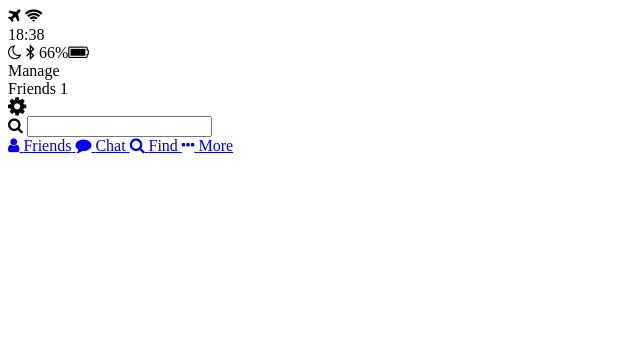
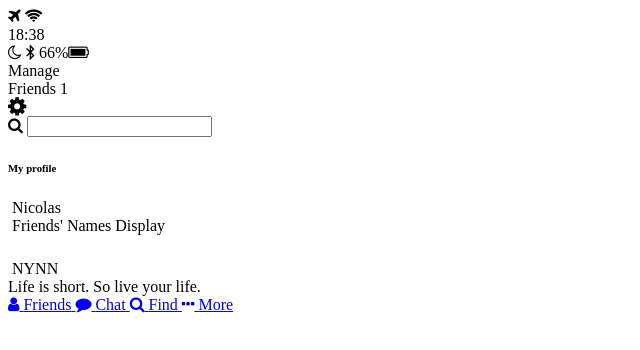
Before and after one commit to sik2/kakao-clone, a plain HTML site: page index.html in a window 1280 px wide. Shown: the whole page, without its empty margins (0-640 px from the left). Drawn offline with Linux system fonts and the light colour scheme.

Commit message:
clone 1-6

```diff
--- a/index.html
+++ b/index.html
@@ -46,6 +46,37 @@
             <i class="fa fa-search"></i>
             <input type="text" paceholder="Find Frindes, chats, Plus Friends">
         </div>
+        <section class="friend_section">
+            <header class = "friend_headers-header">
+                <h6 class="freinds_section_title">My profile</h6>
+            </header>
+            <div class="friends_section_rows">
+                <div class="friends_section_rows">
+                    <img src="" alt="">
+                    <span class="frinends_section_name">Nicolas</span>
+                </div>
+                <div class="friends_section_rows">
+                    <img src="" alt="">
+                    <span class="frinends_section_name">Friends' Names Display</span>
+                </div>
+            </div>
+        </section>
+        <seaction class="friends_section">
+            <header class = "friend_headers-header">
+                <h6 class = "friends_section_title"></h6>
+            </header>
+            <div class="friends_section_rows">
+                <div class="friends_section_rows">
+                    <div class="friends_section_column">
+                        <img src="" alt="">
+                        <span class="frinends_section_name">NYNN</span>
+                    </div>
+                    <span class="friend_section_tagline">
+                        Life is short. So live your life.
+                    </span>
+                </div>
+            </div>
+        </seaction>
     </main>
     <nav class="tab-bar">
         <a href="index.html" class="tab-bar_tab tab-bar_tab_select">
```
Also changed, not shown: chats.html (+9 -0 lines), more.html (+1 -2 lines).
